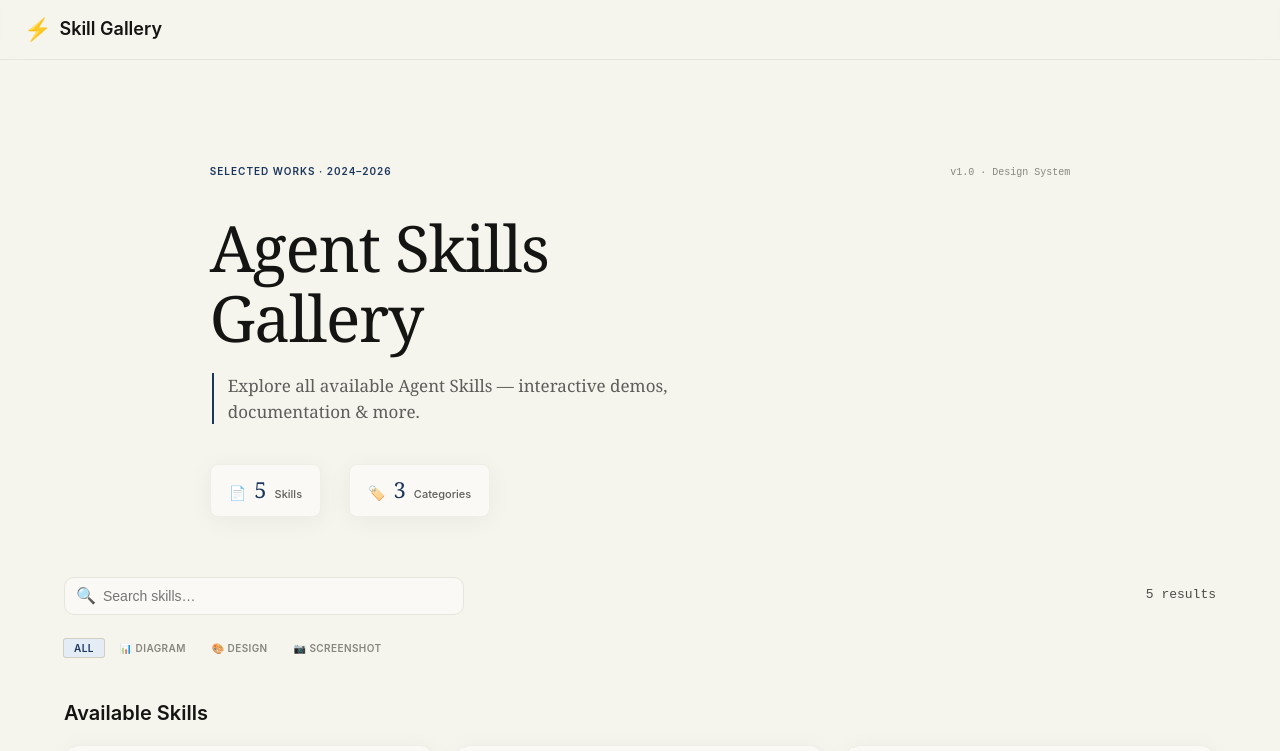
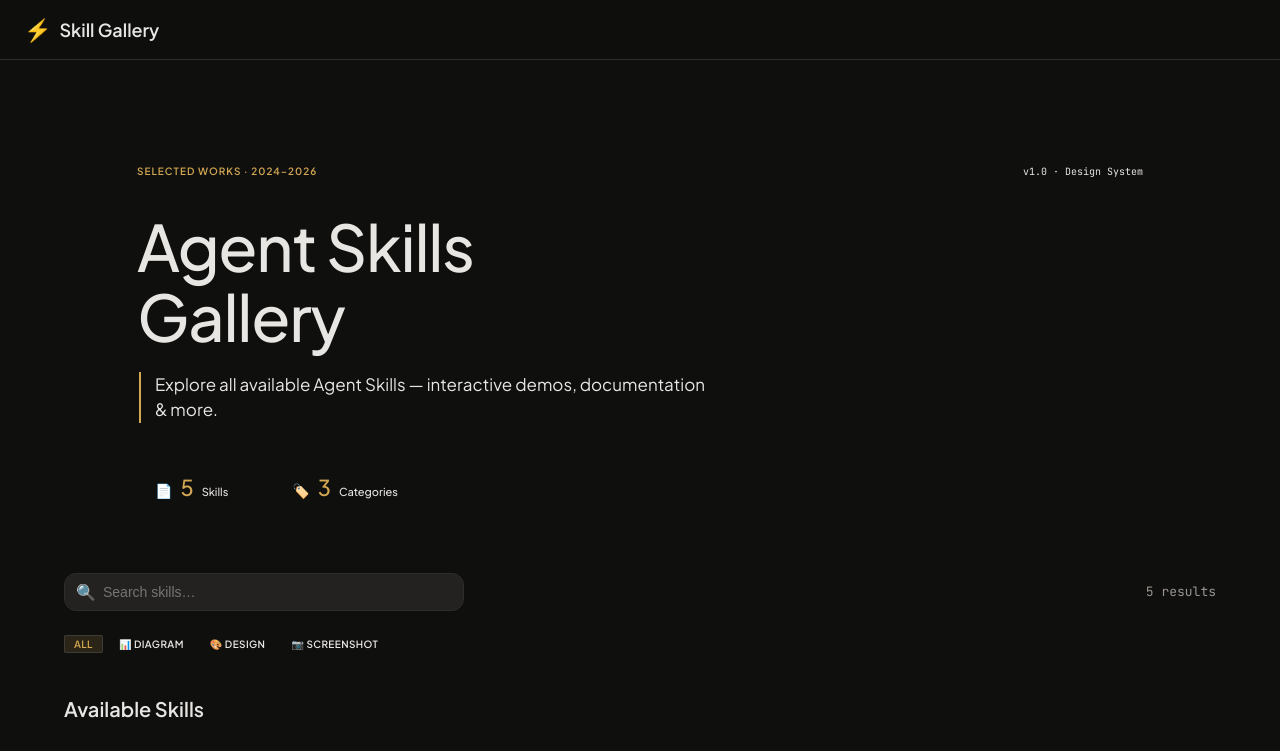
Before and after one commit to cookabc/app-universe, a React (Vite) app: page / in a window 1280 px wide. Shown: the top 751 px of the page. Built offline with nearby package versions, Linux system fonts and the light colour scheme.

Commit message:
feat: add CSS variables and design tokens for Midnight Atelier theme
- Add CSS custom properties for dark theme colors
- Update skills types with new fields
- Update index.html with theme meta tags

```diff
--- a/index.html
+++ b/index.html
@@ -1,5 +1,5 @@
 <!doctype html>
-<html lang="en" style="color-scheme: light">
+<html lang="en" style="color-scheme: dark">
   <head>
     <meta charset="UTF-8" />
     <link rel="icon" type="image/svg+xml" href="/favicon.svg" />
@@ -7,8 +7,16 @@
       name="viewport"
       content="width=device-width, initial-scale=1.0, viewport-fit=cover"
     />
-    <meta name="theme-color" content="#f5f4ed" />
+    <meta name="theme-color" content="#0f0f0e" />
     <title>Skill Gallery — Agent Skills Showcase</title>
+
+    <!-- Typography: DM Serif Display + Plus Jakarta Sans + JetBrains Mono -->
+    <link rel="preconnect" href="https://fonts.googleapis.com" />
+    <link rel="preconnect" href="https://fonts.gstatic.com" crossorigin />
+    <link
+      href="https://fonts.googleapis.com/css2?family=DM+Serif+Display:ital@0;1&family=JetBrains+Mono:wght@400;500;600&family=Plus+Jakarta+Sans:wght@300;400;500;600;700;800&display=swap"
+      rel="stylesheet"
+    />
   </head>
   <body>
     <a href="#main-content" class="skip-link">Skip to content</a>
--- a/src/styles/global.css
+++ b/src/styles/global.css
@@ -1,94 +1,100 @@
-/* === Kami + OPC Design Tokens === */
-/* Warm parchment canvas, ink-blue accent, serif-led hierarchy, tight editorial rhythm */
+/* === Midnight Atelier Design System === */
+/* Deep ink background, amber-gold accent, serif display + geometric sans */
 :root {
-  color-scheme: light;
+  color-scheme: dark;
 
-  /* Surfaces - Kami parchment */
-  --bg-primary: var(--parchment);
-  --bg-secondary: var(--sand);
-  --bg-card: var(--ivory);
-  --bg-card-hover: var(--white);
-  --bg-primary-rgb: 245, 244, 237;
-  --bg-secondary-rgb: 232, 230, 220;
+  /* Surfaces - Midnight depth */
+  --bg-primary: #0f0f0e;
+  --bg-secondary: #161614;
+  --bg-surface: #1a1918;
+  --bg-card: #232220;
+  --bg-card-hover: #2a2927;
+  --bg-elevated: #302e2c;
+  --bg-primary-rgb: 15, 15, 14;
+  --bg-secondary-rgb: 22, 22, 20;
 
-  /* Text - Near black for body, charcoal for secondary */
-  --text-primary: var(--near-black);
-  --text-secondary: var(--charcoal);
-  --text-muted: var(--stone);
+  /* Text - Warm white hierarchy */
+  --text-primary: #e8e6e3;
+  --text-secondary: #9a9590;
+  --text-muted: #5c5a56;
+  --text-dim: #3a3836;
 
-  /* Accent - Ink blue (kami) + terracotta (opc) */
-  --brand: #1b365d; /* ink blue */
-  --brand-deep: #a64f33; /* terracotta deep */
-  --accent: var(--terracotta);
-  --accent-hover: var(--coral);
+  /* Accent - Amber gold primary, mint secondary */
+  --brand: #d4a853;
+  --brand-soft: rgba(212, 168, 83, 0.12);
+  --brand-subtle: rgba(212, 168, 83, 0.06);
+  --brand-glow: rgba(212, 168, 83, 0.2);
+  --accent: #5ecf8a;
+  --accent-soft: rgba(94, 207, 138, 0.12);
+  --accent-glow: rgba(94, 207, 138, 0.18);
 
-  /* Border - Warm cream */
-  --border: var(--border-warm);
-  --border-strong: var(--border-dark);
-  --border-soft: var(--border-cream);
+  /* Border - Warm dark */
+  --border: #2e2c2a;
+  --border-strong: #3d3b38;
+  --border-soft: #1f1e1c;
+  --border-subtle: #181816;
 
-  /* Ring / Focus */
-  --glow: #e4ecf5; /* Tag default: solid hex, NOT rgba */
-  --tag-bg-light: #eef2f7; /* Tag light 0.08 equivalent */
-  --tag-bg-default: #e4ecf5; /* Tag standard 0.14-0.18 equivalent */
-  --tag-bg-medium: #d0dce9; /* Tag medium 0.22 equivalent */
-  --tag-bg-strong: #d6e1ee; /* Tag strong 0.30 equivalent */
-  --success: #22c55e;
+  /* Tag backgrounds */
+  --tag-bg-light: rgba(212, 168, 83, 0.08);
+  --tag-bg-default: rgba(212, 168, 83, 0.14);
+  --tag-bg-medium: rgba(212, 168, 83, 0.2);
+  --tag-bg-strong: rgba(212, 168, 83, 0.28);
 
-  /* Shadows - Kami compliant (Ring / Whisper only) */
-  --shadow-ring: 0 0 0 1px var(--ring-warm);
-  --shadow-whisper: 0 4px 24px rgba(0, 0, 0, 0.05);
+  /* Status colors */
+  --success: #5ecf8a;
+  --warning: #d4a853;
+  --error: #e85c4a;
 
-  /* Category colors — mapped to OPC palette */
-  --cat-diagram: #c96442;
-  --cat-design: #d97757;
-  --cat-screenshot: #e8854a;
-  --cat-course: #87867f;
-  --cat-devtools: #5e5d59;
-  --cat-security: #c96442;
-  --cat-workflow: #4d4c48;
-  --cat-macos: #30302e;
-  --cat-web: #b0aea5;
+  /* Category palette — mapped to midnight tones */
+  --cat-diagram: #9b8af2;
+  --cat-design: #e88e8e;
+  --cat-screenshot: #e8a84c;
+  --cat-course: #6eb9e8;
+  --cat-devtools: #5ecf8a;
+  --cat-security: #e86a6a;
+  --cat-workflow: #c99ff2;
+  --cat-macos: #6eb9e8;
+  --cat-web: #e8c46a;
 
-  /* Radius - Concentric: outer = inner + padding */
-  --radius-sm: 6px;
-  --radius-md: 10px;
-  --radius-lg: 14px;
-  --radius-xl: 16px;
+  /* Shadows - Depth layers */
+  --shadow-sm: 0 1px 2px rgba(0, 0, 0, 0.35);
+  --shadow-md: 0 4px 12px rgba(0, 0, 0, 0.3), 0 1px 3px rgba(0, 0, 0, 0.25);
+  --shadow-lg: 0 8px 28px rgba(0, 0, 0, 0.38), 0 2px 8px rgba(0, 0, 0, 0.28);
+  --shadow-xl: 0 16px 48px rgba(0, 0, 0, 0.45), 0 4px 16px rgba(0, 0, 0, 0.32);
+  --shadow-glow:
+    0 0 20px rgba(212, 168, 83, 0.08), 0 8px 32px rgba(0, 0, 0, 0.3);
+  --shadow-ring: inset 0 0 0 1px var(--border-strong);
+  --shadow-inner: inset 0 2px 4px rgba(0, 0, 0, 0.25);
 
-  /* Typography - Kami serif-led hierarchy */
-  --font-mono: "SF Mono", "Fira Code", monospace;
+  /* Radius - Concentric scale */
+  --radius-xs: 4px;
+  --radius-sm: 8px;
+  --radius-md: 12px;
+  --radius-lg: 16px;
+  --radius-xl: 20px;
+  --radius-full: 9999px;
+
+  /* Typography */
+  --font-display: "DM Serif Display", Georgia, "Noto Serif SC", serif;
   --font-sans:
-    -apple-system, "PingFang SC", "Noto Sans SC", "Source Han Sans SC",
+    "Plus Jakarta Sans", -apple-system, "PingFang SC", "Noto Sans SC",
     system-ui, sans-serif;
-  --font-serif: Georgia, "Noto Serif SC", "Source Han Serif SC", serif;
+  --font-mono: "JetBrains Mono", "SF Mono", "Fira Code", monospace;
 
-  /* Focus - WDG compliant */
+  /* Focus ring */
   --focus-ring: 0 0 0 2px var(--brand);
   --focus-ring-offset: 2px;
+
+  /* Motion */
+  --ease-out: cubic-bezier(0.16, 1, 0.3, 1);
+  --ease-in-out: cubic-bezier(0.65, 0, 0.35, 1);
+  --ease-spring: cubic-bezier(0.34, 1.56, 0.64, 1);
+  --duration-fast: 150ms;
+  --duration-normal: 250ms;
+  --duration-slow: 400ms;
+  --duration-entry: 600ms;
 }
 
-/* Base color tokens */
-:root {
-  --parchment: #f5f4ed;
-  --ivory: #faf9f5;
-  --white: #ffffff;
-  --sand: #e8e6dc;
-  --near-black: #141413;
-  --dark-surface: #30302e;
-  --dark-warm: #3d3d3a;
-  --terracotta: #a84830;
-  --coral: #b8563e;
-  --charcoal: #4d4c48;
-  --olive: #5e5d59;
-  --stone: #87867f;
-  --silver: #b0aea5;
-  --border-cream: #f0eee6;
-  --border-warm: #e8e6dc;
-  --border-dark: #30302e;
-  --ring-warm: #d1cfc5;
-  --ring-deep: #c2c0b6;
-}
 *,
 *::before,
 *::after {
@@ -96,26 +102,29 @@
   padding: 0;
   box-sizing: border-box;
 }
+
 html {
   font-size: 16px;
   scroll-behavior: smooth;
 }
+
 body {
   font-family: var(--font-sans);
   background: var(--bg-primary);
   color: var(--text-primary);
-  line-height: 1.45;
+  line-height: 1.5;
   min-height: 100vh;
   -webkit-font-smoothing: antialiased;
   -moz-osx-font-smoothing: grayscale;
   touch-action: manipulation;
   -webkit-tap-highlight-color: transparent;
 }
+
 #root {
   min-height: 100vh;
 }
 
-/* Focus Visible - WDG Rule */
+/* Focus Visible */
 :focus-visible {
   outline: var(--focus-ring);
   outline-offset: var(--focus-ring-offset);
@@ -124,28 +133,25 @@ body {
   outline: none;
 }
 
-/* Links — kami: brand color, underline on hover only */
+/* Links */
 a {
   color: var(--brand);
   text-decoration: none;
-  transition:
-    color 0.15s ease,
-    text-decoration-color 0.15s ease;
+  transition: color var(--duration-fast) var(--ease-out);
 }
 a:hover {
-  color: var(--brand);
+  color: #e6bc6a;
   text-decoration: underline;
-  text-decoration-color: var(--brand-light);
   text-decoration-thickness: 0.5px;
   text-underline-offset: 3px;
 }
 a:focus-visible {
-  outline: 0.5px solid var(--ring-warm);
+  outline: 0.5px solid var(--brand);
   outline-offset: 2px;
   border-radius: 2px;
 }
 
-/* Scrollbar */
+/* Scrollbar - slim, dark */
 ::-webkit-scrollbar {
   width: 6px;
   height: 6px;
@@ -154,22 +160,25 @@ a:focus-visible {
   background: var(--bg-secondary);
 }
 ::-webkit-scrollbar-thumb {
-  background: var(--border);
+  background: var(--border-strong);
   border-radius: 3px;
 }
+::-webkit-scrollbar-thumb:hover {
+  background: var(--text-muted);
+}
 
-/* Typography - WDG Rules */
+/* Typography scale */
 h1,
 h2,
 h3 {
   text-wrap: balance;
-  line-height: 1.2;
+  line-height: 1.15;
 }
 h4,
 h5,
 h6 {
   text-wrap: balance;
-  line-height: 1.3;
+  line-height: 1.25;
 }
 p {
   text-wrap: pretty;
@@ -181,11 +190,11 @@ pre,
   font-variant-numeric: tabular-nums;
 }
 
-/* Animations - WDG: prefers-reduced-motion */
+/* Animations with reduced-motion support */
 @keyframes fadeInUp {
   from {
     opacity: 0;
-    transform: translateY(20px);
+    transform: translateY(16px);
   }
   to {
     opacity: 1;
@@ -193,14 +202,34 @@ pre,
   }
 }
 
-@keyframes blink {
+@keyframes fadeIn {
   from {
+    opacity: 0;
+  }
+  to {
     opacity: 1;
   }
-  to {
-    opacity: 0;
+}
+
+@keyframes shimmer {
+  0% {
+    background-position: -200% 0;
+  }
+  100% {
+    background-position: 200% 0;
   }
 }
+
+@keyframes pulse-soft {
+  0%,
+  100% {
+    opacity: 1;
+  }
+  50% {
+    opacity: 0.7;
+  }
+}
+
 @media (prefers-reduced-motion: reduce) {
   *,
   *::before,
@@ -212,25 +241,26 @@ pre,
   }
 }
 
-/* Skip to content - WDG: skip link */
+/* Skip link */
 .skip-link {
   position: absolute;
   top: -40px;
   left: 0;
-  background: var(--terracotta);
-  color: var(--white);
+  background: var(--brand);
+  color: var(--bg-primary);
   padding: 8px 16px;
   z-index: 9999;
   text-decoration: none;
   font-size: 14px;
-  border-radius: 0 0 4px 0;
-  transition: top 0.2s;
+  font-weight: 500;
+  border-radius: 0 0 var(--radius-sm) 0;
+  transition: top 0.2s var(--ease-out);
 }
 .skip-link:focus {
   top: 0;
 }
 
-/* === Strip highlight.js dark theme === */
+/* === Code block theming (dark) === */
 .hljs,
 pre .hljs,
 code .hljs {
@@ -238,46 +268,44 @@ code .hljs {
   color: var(--text-primary) !important;
   padding: 0 !important;
 }
-/* Override all highlight.js token colors with OPC palette */
 .hljs-keyword,
 .hljs-selector-tag,
 .hljs-literal,
 .hljs-section,
 .hljs-name {
-  color: var(--terracotta) !important;
+  color: var(--brand) !important;
 }
 .hljs-string,
 .hljs-attr,
 .hljs-value,
 .hljs-attribute,
 .hljs-addition {
-  color: #b8563e !important;
+  color: #e8a84c !important;
 }
 .hljs-number,
 .hljs-symbol,
 .hljs-bullet,
 .hljs-regexp {
-  color: var(--charcoal) !important;
+  color: var(--accent) !important;
 }
 .hljs-comment,
 .hljs-quote,
 .hljs-doctag {
-  color: var(--stone) !important;
+  color: var(--text-muted) !important;
 }
 .hljs-type,
 .hljs-class .hljs-title,
 .hljs-built_in {
-  color: var(--charcoal) !important;
+  color: var(--text-secondary) !important;
 }
 .hljs-subst,
 .hljs-formula,
 .hljs-meta {
-  color: var(--text-secondary) !important;
+  color: var(--text-muted) !important;
 }
 
-/* Reset all code blocks to light theme */
 pre {
-  background: var(--bg-primary) !important;
+  background: var(--bg-surface) !important;
   border: 1px solid var(--border) !important;
   border-radius: var(--radius-sm) !important;
   overflow-x: auto;
@@ -285,26 +313,23 @@ pre {
 pre code {
   background: transparent !important;
   padding: 16px 20px !important;
-  display: block;
+  display: block !important;
   text-align: left !important;
   color: var(--text-primary) !important;
 }
-/* Kill inline dark backgrounds from rehype-highlight */
 pre[style*="background"],
 pre > div[style*="background"],
 pre > span[style*="background"] {
-  background: var(--bg-primary) !important;
+  background: var(--bg-surface) !important;
 }
 pre code[style*="background"],
 pre code span[style*="background"] {
   background: transparent !important;
 }
-/* Kill centered text from rehype-highlight */
 pre code div[style*="text-align"],
 pre code span[style*="text-align"] {
   text-align: left !important;
 }
-/* Kill inline dark text colors */
 pre code span[style*="color: #c9d1d9"],
 pre code span[style*="color:#c9d1d9"],
 pre code span[style*="color: rgb(201"],
```
Also changed, not shown: src/data/skills.types.ts (+12 -0 lines).
